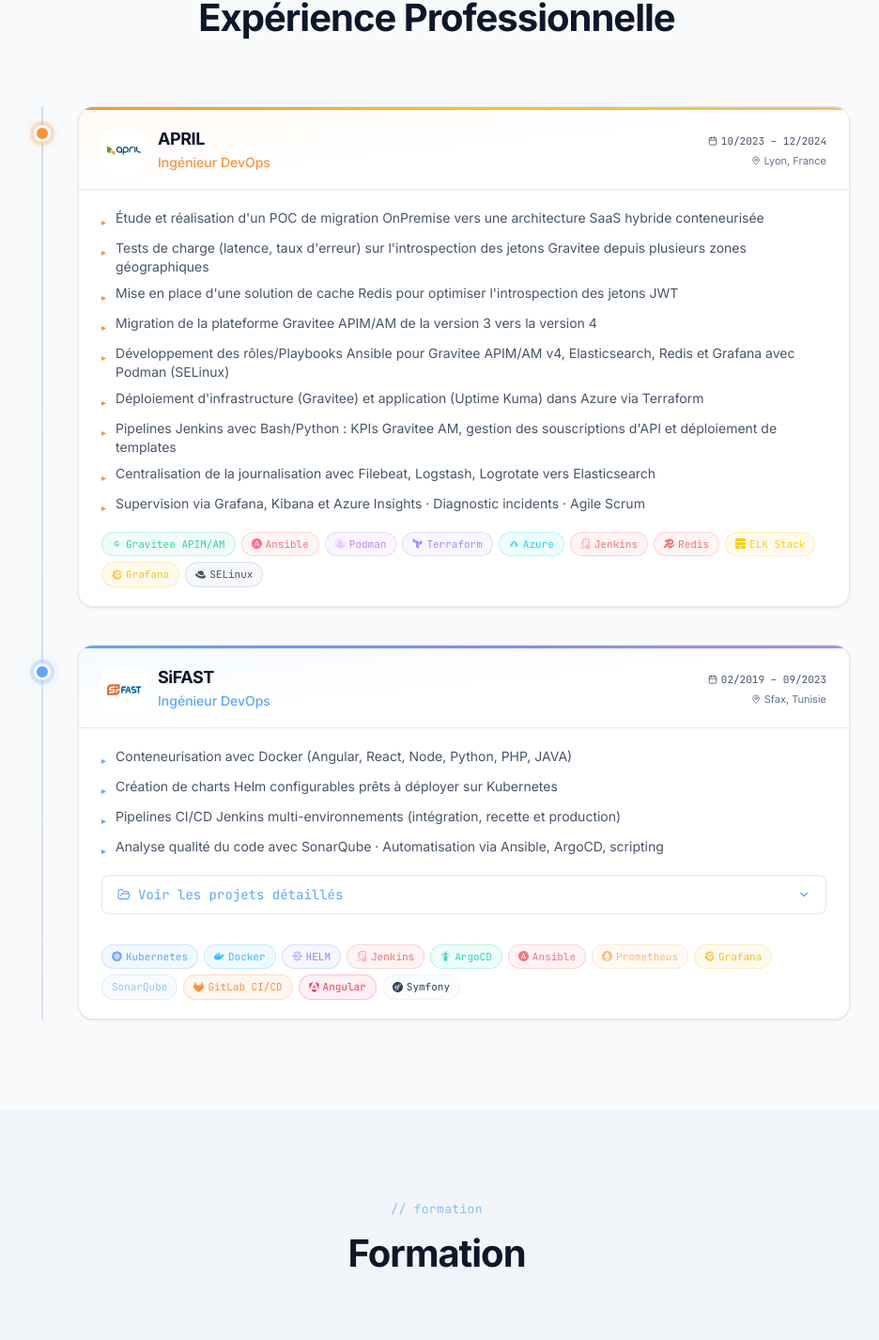
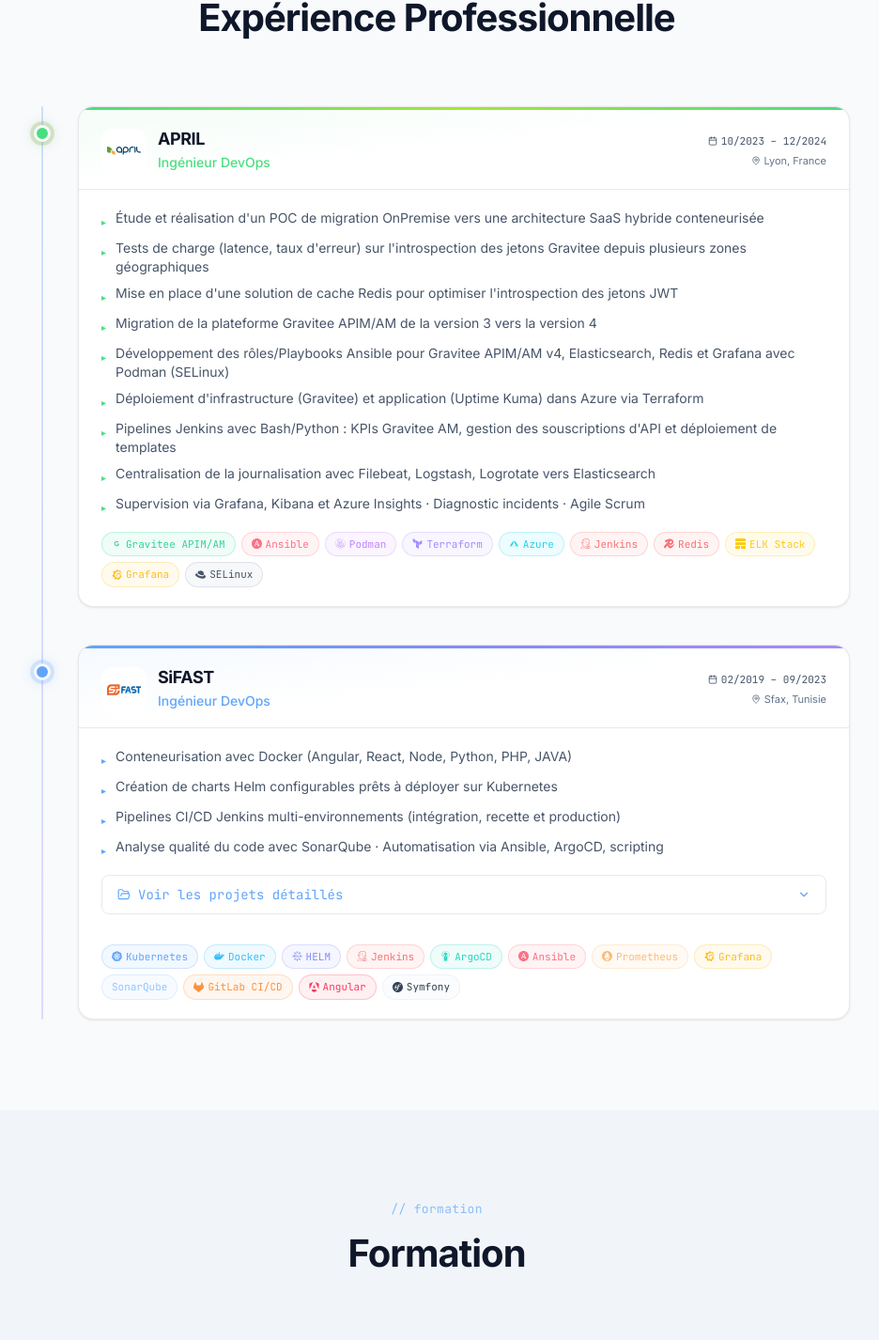
Before and after one commit to mamayadi/portfolio, a React (Vite) app: page / in a window 1280 px wide. Shown: the part 2456-3882 px from the top of the page at 94% size, without its empty margins (175-1111 px from the left). Built offline with nearby package versions, Linux system fonts and the light colour scheme.

Commit message:
feat: enhance Education and Experience components; add ExternalLink icon, update accent colors, and refine CSS for dark mode

```diff
--- a/src/components/Education.jsx
+++ b/src/components/Education.jsx
@@ -1,5 +1,5 @@
 import { useState } from 'react'
-import { GraduationCap, MapPin } from 'lucide-react'
+import { ExternalLink, GraduationCap, MapPin } from 'lucide-react'
 import { useLang } from '../context/LangContext'
 import Reveal from './Reveal'
 
@@ -67,8 +67,12 @@
       href={href}
       target="_blank"
       rel="noopener noreferrer"
-      className={`group flex flex-col p-6 bg-card border border-white/[0.07] rounded-xl transition-all duration-300 hover:-translate-y-1 ${ac.hover}`}
+      className={`group relative flex flex-col p-6 bg-card border border-white/[0.07] rounded-xl transition-all duration-300 hover:-translate-y-1 ${ac.hover}`}
     >
+      <ExternalLink
+        size={14}
+        className="absolute top-4 right-4 text-slate-400"
+      />
       <div className="flex items-center gap-3 mb-3">
         <SchoolLogo src={logo} alt={school} />
         <span className={`font-mono text-xs font-semibold tracking-widest ${ac.date}`}>
--- a/src/components/Experience.jsx
+++ b/src/components/Experience.jsx
@@ -1,4 +1,3 @@
-import { useState } from 'react'
 import { Calendar, ChevronDown, FolderOpen, MapPin } from 'lucide-react'
 import {
   SiAngular,
@@ -23,6 +22,7 @@
 
 import Reveal from './Reveal'
 import { useLang } from '../context/LangContext'
+import { useState } from 'react'
 
 const AzureIcon = ({ size = 11 }) => (
   <svg width={size} height={size} viewBox="0 0 24 24" fill="currentColor" aria-hidden="true">
@@ -104,15 +104,15 @@
 
 /* Per-company accent tokens — all class names are static for Tailwind JIT */
 const ACCENT = {
-  orange: {
-    bar:     'from-orange-400 via-amber-400 to-orange-300',
-    glow:    'from-orange-400/[0.06] via-transparent to-transparent',
-    role:    'text-orange-400',
-    dot:     'bg-orange-400',
-    dotGlow: 'shadow-[0_0_0_4px_rgba(251,146,60,0.2),0_0_14px_rgba(251,146,60,0.35)]',
-    bullet:  'text-orange-400',
-    logoBg:  'bg-orange-500/10 border-orange-500/25 text-orange-400',
-    card:    'hover:border-orange-400/25 hover:shadow-[0_12px_48px_rgba(251,146,60,0.09)]',
+  green: {
+    bar:     'from-green-400 via-lime-400 to-green-400',
+    glow:    'from-green-400/[0.06] via-transparent to-transparent',
+    role:    'text-green-400',
+    dot:     'bg-green-400',
+    dotGlow: 'shadow-[0_0_0_4px_rgba(99,158,48,0.2),0_0_14px_rgba(99,158,48,0.35)]',
+    bullet:  'text-green-400',
+    logoBg:  'bg-green-500/10 border-green-400/25 text-green-400',
+    card:    'hover:border-green-400/25 hover:shadow-[0_12px_48px_rgba(99,158,48,0.09)]',
   },
   blue: {
     bar:     'from-blue-400 via-indigo-400 to-violet-400',
@@ -134,7 +134,7 @@
     location: 'Lyon, France',
     logo:     './assets/logos/april.svg',
     fallback: 'APR',
-    accent:   'orange',
+    accent:   'green',
     roleKey:  'exp.role_devops',
     itemKeys: APRIL_ITEMS,
     prefix:   'exp.april',
--- a/src/index.css
+++ b/src/index.css
@@ -78,14 +78,9 @@
 /* Hover bg overlays */
 html:not(.dark) .hover\:bg-white\/\[0\.09\]:hover { background-color: rgb(0 0 0 / 0.05); }
 
-/* Shimmer sweep — use dark shimmer on light cards */
+/* Shimmer sweep — designed for dark cards only; remove entirely in light mode */
 html:not(.dark) .shimmer-card::after {
-  background: linear-gradient(
-    105deg,
-    transparent 40%,
-    rgba(0, 0, 0, 0.04) 50%,
-    transparent 60%
-  );
+  content: none;
 }
 
 /* Hero grid — slightly more visible on light backgrounds */
```
